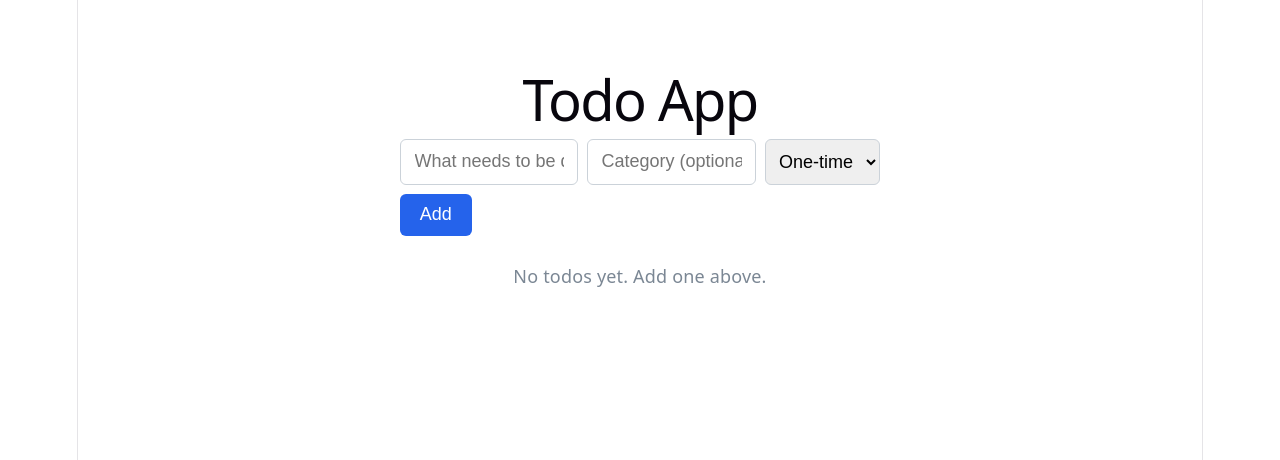
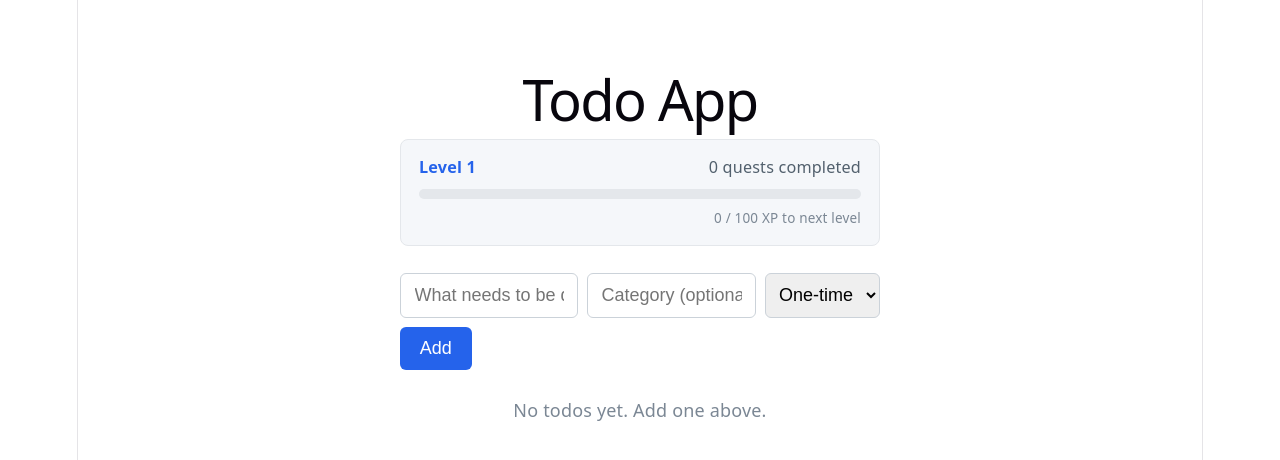
Before and after one commit to iamomtiwari/vibe-coding-lab, a React (Vite) app in the folder 01-todo-app/: page / in a window 1280 px wide. Shown: the top 460 px of the page. Built offline with nearby package versions, Linux system fonts and the light colour scheme.

Commit message:
feat(todo-app): add achievement stats (xp, level, progress bar)

```diff
--- a/01-todo-app/src/App.css
+++ b/01-todo-app/src/App.css
@@ -9,6 +9,52 @@
 h1 {
   text-align: center;
   margin-bottom: 1.5rem;
+}
+
+.stats-panel {
+  background: #f5f7fa;
+  border: 1px solid #e4e7eb;
+  border-radius: 8px;
+  padding: 0.75rem 1rem;
+  margin-bottom: 1.5rem;
+}
+
+.stats-header {
+  display: flex;
+  justify-content: space-between;
+  align-items: center;
+  font-size: 0.9rem;
+  margin-bottom: 0.5rem;
+}
+
+.level-badge {
+  font-weight: 600;
+  color: #2563eb;
+}
+
+.quests-completed {
+  color: #52606d;
+}
+
+.progress-bar {
+  background: #e4e7eb;
+  border-radius: 999px;
+  height: 10px;
+  overflow: hidden;
+}
+
+.progress-bar-fill {
+  background: #2563eb;
+  height: 100%;
+  transition: width 0.3s ease;
+}
+
+.xp-label {
+  display: block;
+  margin-top: 0.35rem;
+  font-size: 0.75rem;
+  color: #7b8794;
+  text-align: right;
 }
 
 .add-form {
--- a/01-todo-app/src/App.jsx
+++ b/01-todo-app/src/App.jsx
@@ -2,7 +2,9 @@ import { useEffect, useState } from 'react'
 import './App.css'
 
 const STORAGE_KEY = 'todo-app.todos'
+const PROFILE_STORAGE_KEY = 'todo-app.profile'
 const UNCATEGORIZED = 'Uncategorized'
+const XP_PER_TASK = 10
 
 const REPEAT_INTERVAL_MS = {
   daily: 24 * 60 * 60 * 1000,
@@ -22,6 +24,28 @@ function loadTodos() {
   } catch {
     return []
   }
+}
+
+function loadProfile() {
+  try {
+    const raw = localStorage.getItem(PROFILE_STORAGE_KEY)
+    return raw ? JSON.parse(raw) : { xp: 0, questsCompleted: 0 }
+  } catch {
+    return { xp: 0, questsCompleted: 0 }
+  }
+}
+
+// Level N requires N*100 XP to reach level N+1 (100, 200, 300, ...).
+function computeLevelInfo(xp) {
+  let level = 1
+  let remaining = xp
+  let xpForNextLevel = level * 100
+  while (remaining >= xpForNextLevel) {
+    remaining -= xpForNextLevel
+    level += 1
+    xpForNextLevel = level * 100
+  }
+  return { level, xpIntoLevel: remaining, xpForNextLevel }
 }
 
 const FILTERS = {
@@ -48,6 +72,7 @@ function resetDueRecurring(todos) {
 
 function App() {
   const [todos, setTodos] = useState(loadTodos)
+  const [profile, setProfile] = useState(loadProfile)
   const [text, setText] = useState('')
   const [category, setCategory] = useState('')
   const [repeat, setRepeat] = useState('none')
@@ -56,6 +81,10 @@ function App() {
   useEffect(() => {
     localStorage.setItem(STORAGE_KEY, JSON.stringify(todos))
   }, [todos])
+
+  useEffect(() => {
+    localStorage.setItem(PROFILE_STORAGE_KEY, JSON.stringify(profile))
+  }, [profile])
 
   // Check for due recurring todos on load, then poll periodically
   // in case the app is left open across the reset boundary.
@@ -97,6 +126,18 @@ function App() {
         }
       })
     )
+    // Manually checking a task awards XP; manually unchecking (an undo)
+    // takes it back. Automatic recurring resets skip this function entirely,
+    // so XP already earned for a past completion is never clawed back.
+    setProfile((prev) => {
+      const todo = todos.find((t) => t.id === id)
+      const nowDone = todo ? !todo.done : true
+      const delta = nowDone ? 1 : -1
+      return {
+        xp: Math.max(0, prev.xp + delta * XP_PER_TASK),
+        questsCompleted: Math.max(0, prev.questsCompleted + delta),
+      }
+    })
   }
 
   function deleteTodo(id) {
@@ -127,9 +168,37 @@ function App() {
     return a.localeCompare(b)
   })
 
+  const { level, xpIntoLevel, xpForNextLevel } = computeLevelInfo(profile.xp)
+  const progressPercent = Math.round((xpIntoLevel / xpForNextLevel) * 100)
+
   return (
     <main className="app">
       <h1>Todo App</h1>
+
+      <section className="stats-panel">
+        <div className="stats-header">
+          <span className="level-badge">Level {level}</span>
+          <span className="quests-completed">
+            {profile.questsCompleted} quest
+            {profile.questsCompleted === 1 ? '' : 's'} completed
+          </span>
+        </div>
+        <div
+          className="progress-bar"
+          role="progressbar"
+          aria-valuenow={xpIntoLevel}
+          aria-valuemin={0}
+          aria-valuemax={xpForNextLevel}
+        >
+          <div
+            className="progress-bar-fill"
+            style={{ width: `${progressPercent}%` }}
+          />
+        </div>
+        <span className="xp-label">
+          {xpIntoLevel} / {xpForNextLevel} XP to next level
+        </span>
+      </section>
 
       <form className="add-form" onSubmit={addTodo}>
         <input
```
